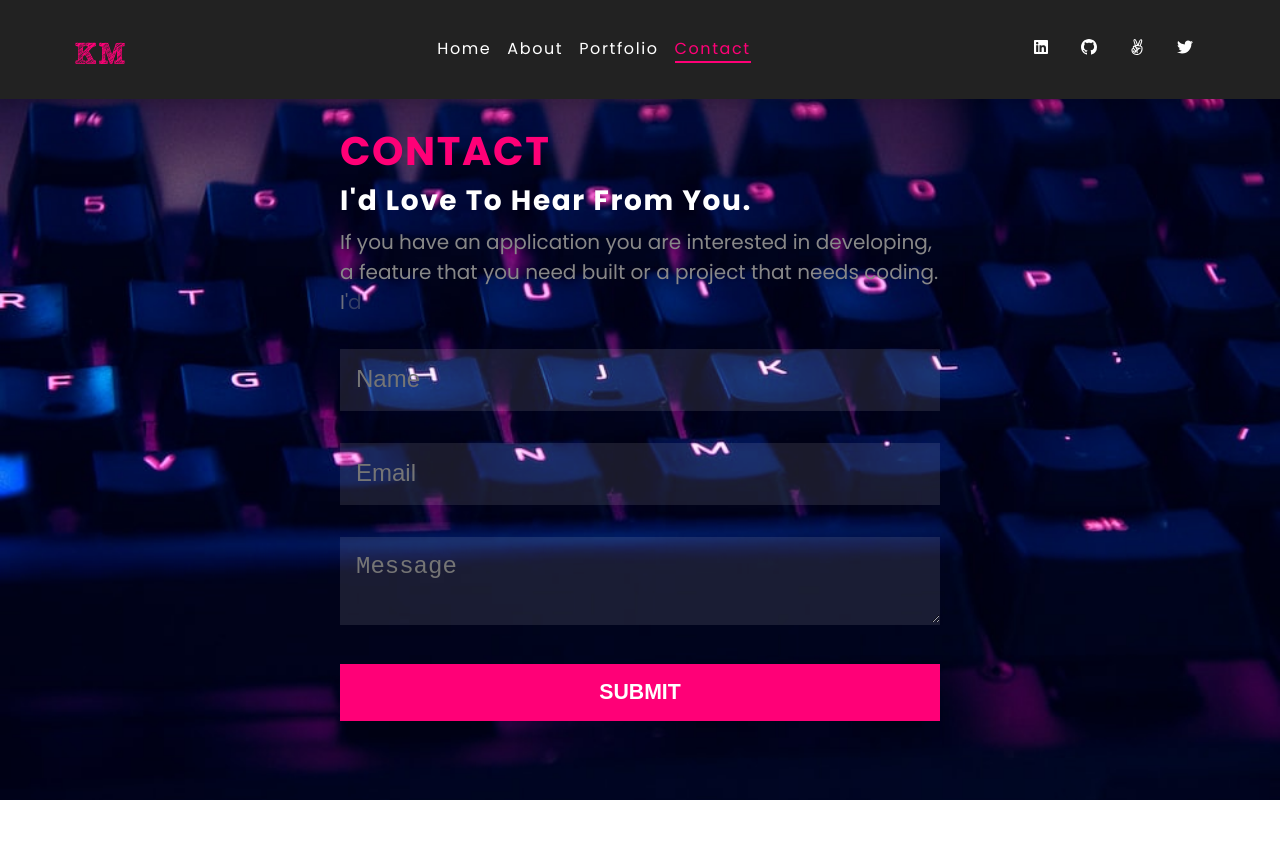
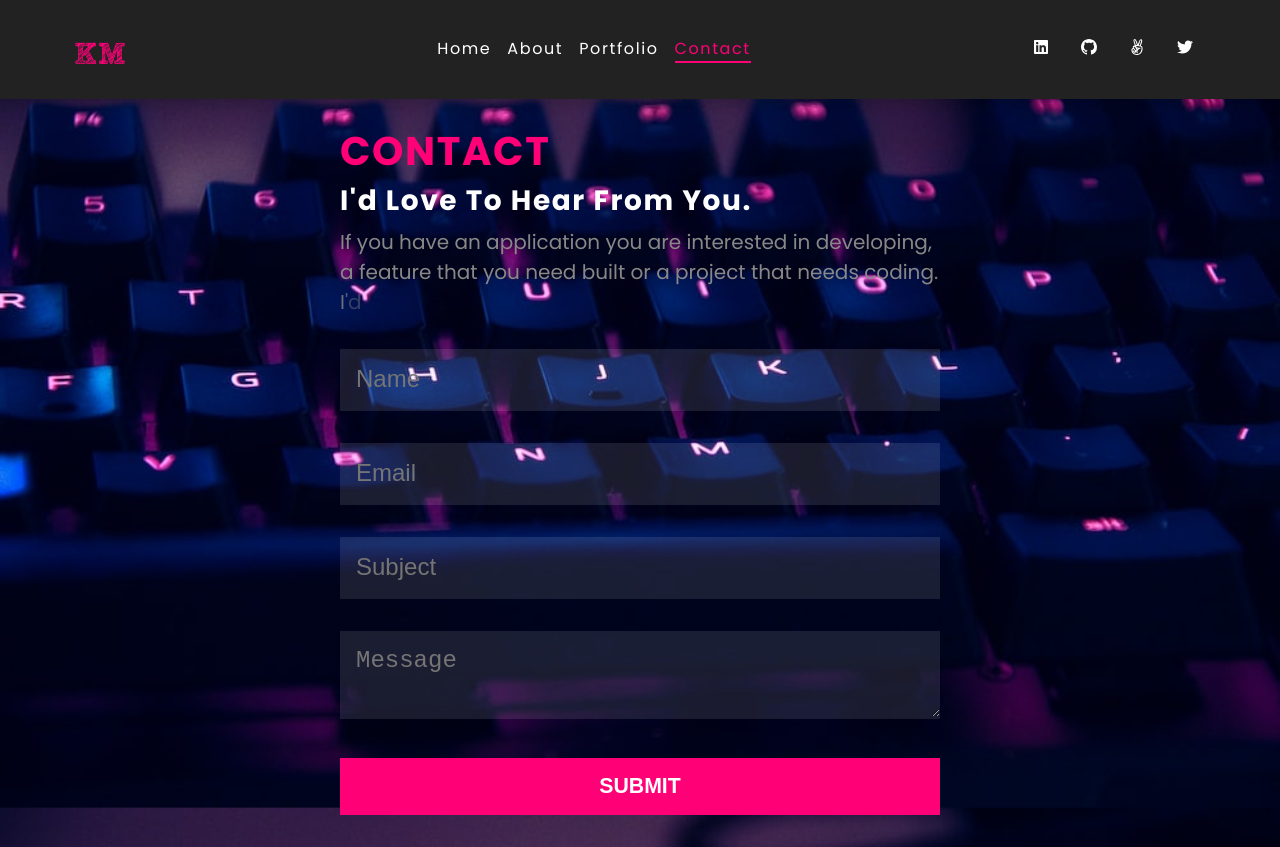
Before and after one commit to Kevin-Mena/my-official-portfolio, a React (Create React App) app: page /contact in a window 1280 px wide. Before the commit the page ends 800 px from the top, so only its background shows below. Built offline with nearby package versions, Linux system fonts and the light colour scheme.

Commit message:
Add email functionality

```diff
--- a/src/components/Contact.js
+++ b/src/components/Contact.js
@@ -1,7 +1,24 @@
-import React from "react";
+import React, { useRef } from "react";
 import AnimatedLetters from "./AnimatedLetters";
+import emailsjs from "@emailsjs/browser";
+const Contact = () => {
+  const refForm = useRef();
 
-const Contact = () => {
+  const sendEmail = (e) => {
+    e.preventDefault();
+    emailsjs
+      .sendForm("gmail", "YOUR_TEMPLATE_URL", refForm.current, "TOKEN")
+      .then(
+        () => {
+          alert("Message successfully sent!");
+          window.location.reload(false);
+        },
+        () => {
+          alert("Failed to send the message,please try again!");
+        }
+      );
+  };
+
   return (
     <div className="form">
       <h2 className="contact-me">CONTACT</h2>
@@ -13,12 +30,12 @@ const Contact = () => {
         with it."
         />
       </p>
-      <form>
+      <form ref={refForm} onSubmit={sendEmail}>
         <div className="labels">
           <input
             className="form-control"
             type="text"
-            id="name"
+            name="name"
             placeholder="Name"
             required
           />
@@ -27,15 +44,24 @@ const Contact = () => {
           <input
             className="form-control"
             type="email"
-            id="email"
+            name="email"
             placeholder="Email"
+            required
+          />
+        </div>
+        <div className="labels">
+          <input
+            className="form-control"
+            type="text"
+            name="subject"
+            placeholder="Subject"
             required
           />
         </div>
         <div className="labels">
           <textarea
             className="form-control"
-            id="message"
+            name="message"
             placeholder="Message"
             required
           />
```
